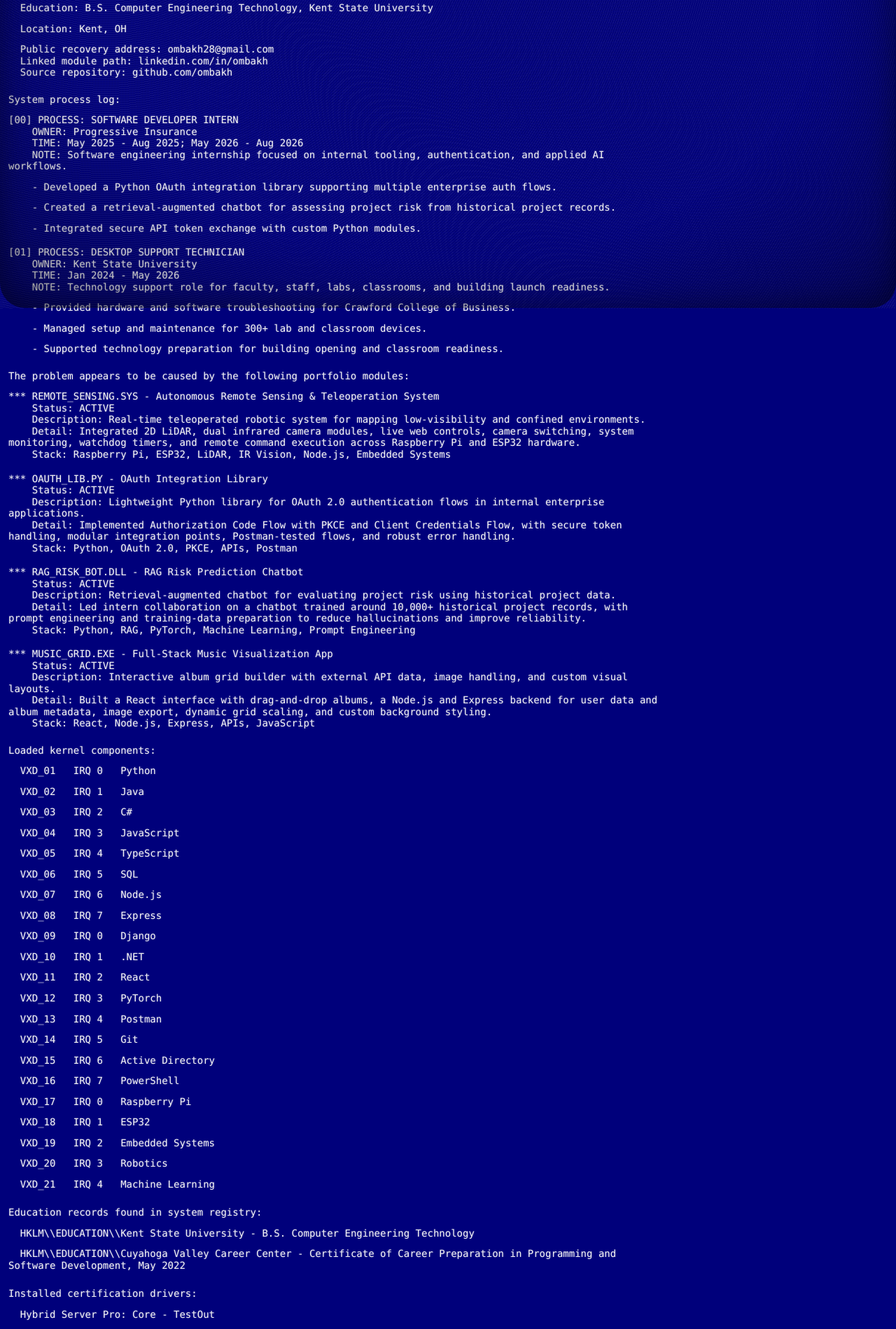
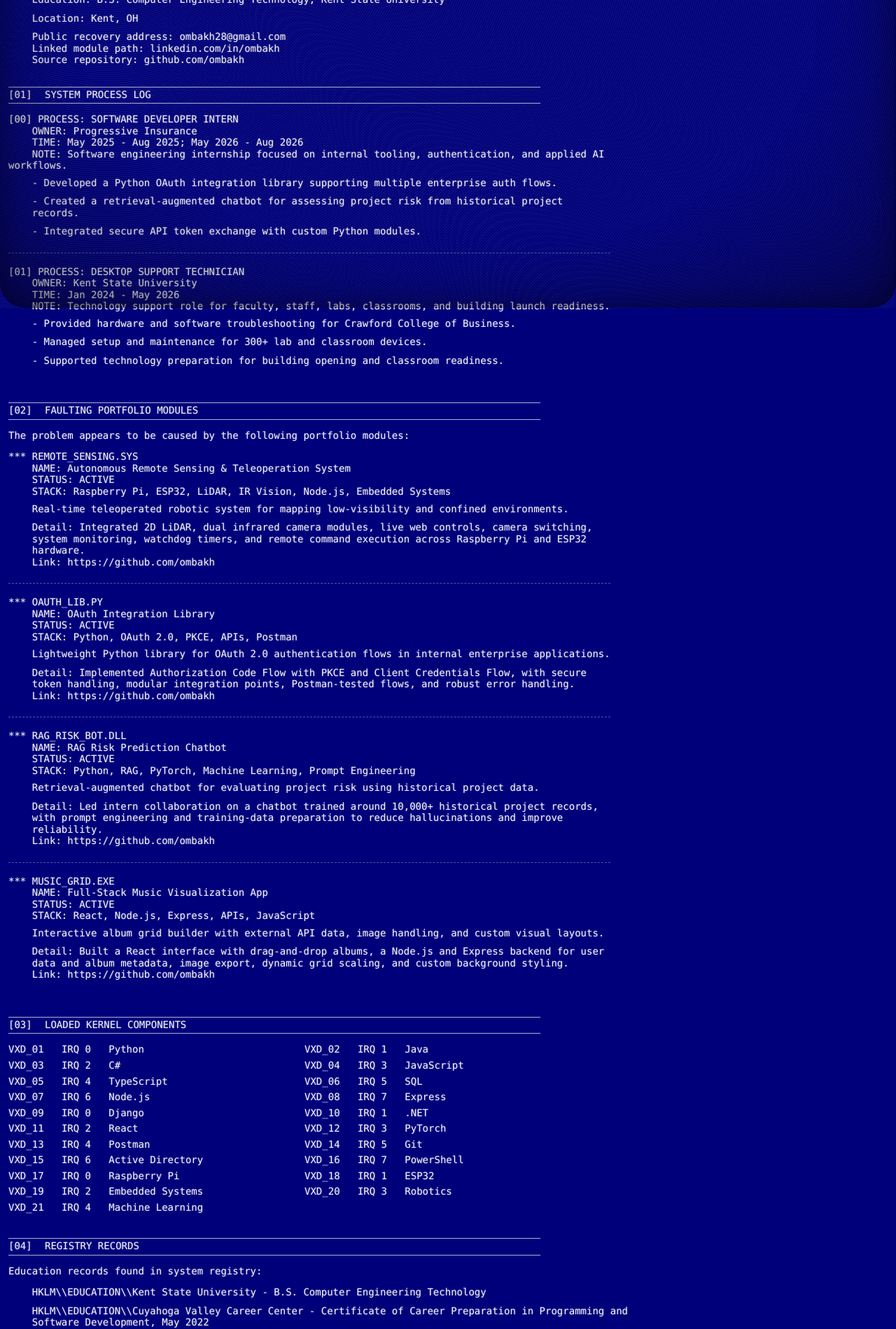
Before and after one commit to ombakh/web, a React (Vite) app: page / in a window 1280 px wide. Shown: the part 360-2259 px from the top of the page at 70% size. Built offline with nearby package versions, Linux system fonts and the light colour scheme.

Commit message:
Improve BSOD portfolio readability

```diff
--- a/src/App.tsx
+++ b/src/App.tsx
@@ -16,6 +16,15 @@
   '0137:DEADBEEF  52 45 4D 4F 54 45 5F 53 45 4E 53 49 4E 47 2E 53',
   '0137:0000AA55  4F 41 55 54 48 5F 4C 49 42 2E 50 59 00 52 41 47',
 ]
+
+function SectionTitle({ code, title }: { code: string; title: string }) {
+  return (
+    <div className="section-title" aria-label={title}>
+      <span>{code}</span>
+      <span>{title}</span>
+    </div>
+  )
+}
 
 function BootSequence({ onComplete }: { onComplete: () => void }) {
   const [visibleLines, setVisibleLines] = useState(0)
@@ -81,16 +90,18 @@
 function DiagnosticReport() {
   return (
     <section className="bsod-block" id="diagnostics">
-      <p>Diagnostic report:</p>
+      <SectionTitle code="00" title="SYSTEM DIAGNOSTIC REPORT" />
       {diagnostics.map((line) => (
-        <p key={line}> &nbsp; {line}</p>
+        <p className="field-row" key={line}>
+          {line}
+        </p>
       ))}
-      <p>
-        &nbsp; Public recovery address: ombakh28@gmail.com
+      <p className="field-row">
+        Public recovery address: ombakh28@gmail.com
         <br />
-        &nbsp; Linked module path: linkedin.com/in/ombakh
+        Linked module path: linkedin.com/in/ombakh
         <br />
-        &nbsp; Source repository: github.com/ombakh
+        Source repository: github.com/ombakh
       </p>
     </section>
   )
@@ -99,10 +110,10 @@
 function ExperienceLogs() {
   return (
     <section className="bsod-block" id="experience">
-      <p>System process log:</p>
+      <SectionTitle code="01" title="SYSTEM PROCESS LOG" />
       {experience.map((item, index) => (
         <div className="log-entry" key={`${item.role}-${item.organization}`}>
-          <p>
+          <p className="entry-heading">
             [{String(index).padStart(2, '0')}] PROCESS: {item.role.toUpperCase()}
             <br />
             &nbsp;&nbsp;&nbsp;&nbsp;OWNER: {item.organization}
@@ -112,7 +123,9 @@
             &nbsp;&nbsp;&nbsp;&nbsp;NOTE: {item.summary}
           </p>
           {item.highlights.map((highlight) => (
-            <p key={highlight}>&nbsp;&nbsp;&nbsp;&nbsp;- {highlight}</p>
+            <p className="entry-line" key={highlight}>
+              - {highlight}
+            </p>
           ))}
         </div>
       ))}
@@ -123,19 +136,28 @@
 function ProjectModules() {
   return (
     <section className="bsod-block" id="projects">
-      <p>The problem appears to be caused by the following portfolio modules:</p>
+      <SectionTitle code="02" title="FAULTING PORTFOLIO MODULES" />
+      <p className="section-note">The problem appears to be caused by the following portfolio modules:</p>
       {projects.map((project) => (
         <article className="module-entry" key={project.file}>
-          <p>
-            *** {project.file} - {project.title}
+          <p className="entry-heading">
+            *** {project.file}
             <br />
-            &nbsp;&nbsp;&nbsp;&nbsp;Status: {project.status}
+            &nbsp;&nbsp;&nbsp;&nbsp;NAME: {project.title}
             <br />
-            &nbsp;&nbsp;&nbsp;&nbsp;Description: {project.summary}
+            &nbsp;&nbsp;&nbsp;&nbsp;STATUS: {project.status}
             <br />
-            &nbsp;&nbsp;&nbsp;&nbsp;Detail: {project.details}
+            &nbsp;&nbsp;&nbsp;&nbsp;STACK: {project.stack.join(', ')}
+          </p>
+          <p className="entry-line">{project.summary}</p>
+          <p className="entry-line">
+            Detail: {project.details}
+            {project.links.length > 0 && (
+              <>
                 <br />
-            &nbsp;&nbsp;&nbsp;&nbsp;Stack: {project.stack.join(', ')}
+                Link: {project.links.map((link) => link.href).join(' | ')}
+              </>
+            )}
           </p>
         </article>
       ))}
@@ -155,36 +177,54 @@
   )
 
   return (
+    <>
       <section className="bsod-block" id="skills">
-      <p>Loaded kernel components:</p>
+        <SectionTitle code="03" title="LOADED KERNEL COMPONENTS" />
+        <div className="component-grid">
           {componentRows.map((row) => (
             <p key={row.skill}>
-          &nbsp;&nbsp;{row.address} &nbsp; {row.irq.padEnd(5, ' ')} &nbsp; {row.skill}
+              {row.address} &nbsp; {row.irq.padEnd(5, ' ')} &nbsp; {row.skill}
+            </p>
+          ))}
+        </div>
+      </section>
+
+      <section className="bsod-block" id="education">
+        <SectionTitle code="04" title="REGISTRY RECORDS" />
+        <p className="section-note">Education records found in system registry:</p>
+        {education.map((item) => (
+          <p className="field-row" key={item}>
+            HKLM\\EDUCATION\\{item}
           </p>
         ))}
 
-      <p className="spaced">Education records found in system registry:</p>
-      {education.map((item) => (
-        <p key={item}>&nbsp;&nbsp;HKLM\\EDUCATION\\{item}</p>
-      ))}
-
-      <p className="spaced">Installed certification drivers:</p>
+        <p className="section-note spaced">Installed certification drivers:</p>
         {certifications.map((item) => (
-        <p key={item}>&nbsp;&nbsp;{item}</p>
+          <p className="field-row" key={item}>
+            {item}
+          </p>
         ))}
       </section>
+    </>
   )
 }
 
 function MemoryDump() {
   return (
     <section className="bsod-block memory-block" id="memory">
+      <SectionTitle code="05" title="PHYSICAL MEMORY DUMP" />
       <p>Beginning dump of physical memory...</p>
+      <div className="dump-lines">
         {dumpRows.map((row) => (
           <p key={row}>{row}</p>
         ))}
+      </div>
       <p>Physical memory dump complete.</p>
-      <p>Contact recovery data: ombakh28@gmail.com | github.com/ombakh</p>
+      <p>
+        Contact recovery data:
+        <br />
+        ombakh28@gmail.com | github.com/ombakh | linkedin.com/in/ombakh
+      </p>
     </section>
   )
 }
--- a/src/index.css
+++ b/src/index.css
@@ -64,12 +64,12 @@
 }
 
 .bsod-block {
-  margin: 0 0 22px 0;
+  margin: 0 0 30px 0;
   white-space: normal;
 }
 
 .bsod-block p {
-  margin: 0 0 13px 0;
+  margin: 0 0 10px 0;
 }
 
 .hero-block {
@@ -84,13 +84,72 @@
   text-transform: uppercase;
 }
 
+.section-title {
+  display: grid;
+  grid-template-columns: 42px 1fr;
+  column-gap: 10px;
+  width: min(760px, 100%);
+  margin: 0 0 14px 0;
+  padding: 2px 0 4px 0;
+  border-top: 1px solid rgba(244, 244, 244, 0.72);
+  border-bottom: 1px solid rgba(244, 244, 244, 0.72);
+  text-transform: uppercase;
+}
+
+.section-title span:first-child::before {
+  content: "[";
+}
+
+.section-title span:first-child::after {
+  content: "]";
+}
+
+.section-note {
+  margin-bottom: 14px !important;
+}
+
+.field-row,
+.entry-line {
+  padding-left: 4ch;
+}
+
+.entry-heading {
+  margin-bottom: 8px !important;
+}
+
 .log-entry,
 .module-entry {
+  width: min(860px, 100%);
   margin: 0 0 18px 0;
+  padding: 0 0 12px 0;
+  border-bottom: 1px dashed rgba(244, 244, 244, 0.34);
+}
+
+.log-entry:last-child,
+.module-entry:last-child {
+  border-bottom: 0;
+}
+
+.component-grid {
+  display: grid;
+  grid-template-columns: repeat(2, minmax(260px, 1fr));
+  width: min(820px, 100%);
+  column-gap: 26px;
+}
+
+.component-grid p,
+.dump-lines p {
+  margin: 0 0 6px 0;
+}
+
+.dump-lines {
+  width: min(840px, 100%);
+  margin: 0 0 14px 0;
+  padding-left: 4ch;
 }
 
 .spaced {
-  margin-top: 24px !important;
+  margin-top: 18px !important;
 }
 
 .memory-block {
@@ -285,4 +344,19 @@
   .panic-title {
     font-size: 13px;
   }
+
+  .section-title {
+    grid-template-columns: 34px 1fr;
+    column-gap: 8px;
+  }
+
+  .field-row,
+  .entry-line,
+  .dump-lines {
+    padding-left: 2ch;
+  }
+
+  .component-grid {
+    grid-template-columns: 1fr;
+  }
 }
```
Lines whose indentation alone changed are shown as unchanged.
